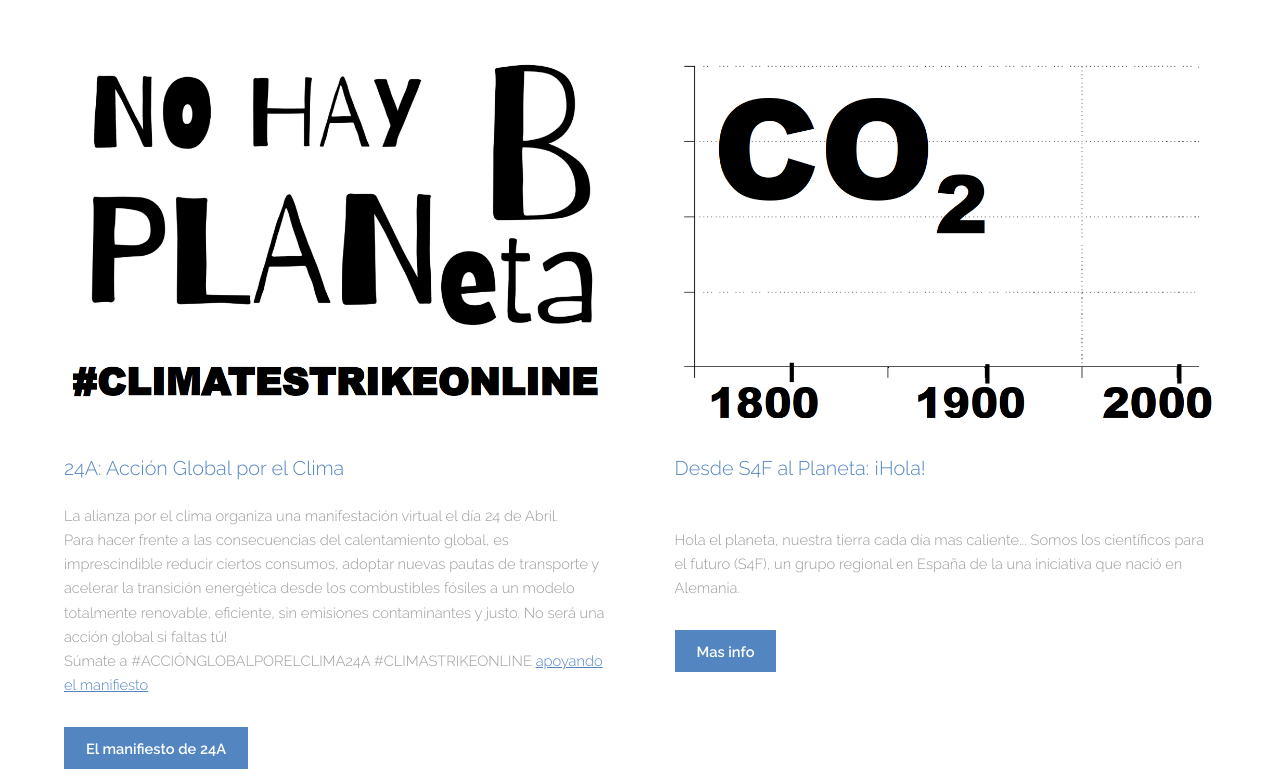
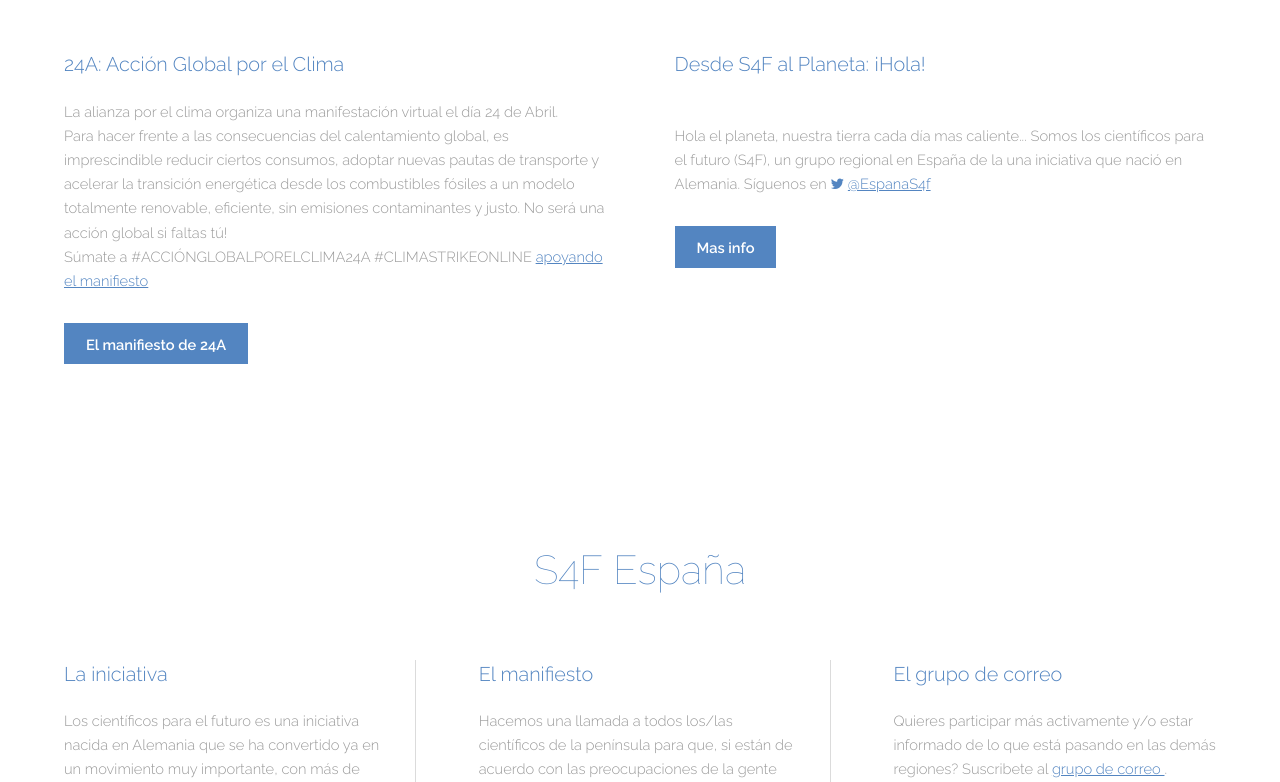
Before and after one commit to rdbox00/rdbox00.github.io, a plain HTML site: page index.html in a window 1280 px wide. Shown: the part 579-1361 px from the top of the page. Drawn offline with Linux system fonts and the light colour scheme.

Commit message:
removed banners

```diff
--- a/index.html
+++ b/index.html
@@ -48,13 +48,15 @@
 				<div class="inner">
 					<header class="align-center">
 					    <h2>Noticias</h2>
-					<!-- 	<p> Noticias </p> -->
+					 <!--	<p> - </p> -->
 					</header>
 					<div class="flex flex-2">
 						<article>
+		<!--
 							<div class="image fit">
 								<img src="images/24A.png" alt="Pic 01" />
 							</div>
+		-->
 							<header>
 								<h3>24A: Acción Global por el Clima</h3>
 							</header>
@@ -73,16 +75,19 @@
 							</footer>
 						</article>
 						<article>
+		<!--
 							<div class="image fit">
 								<img src="images/CO2.png" alt="Pic 02" />
 							</div>
+		-->
 							<header>
 								<h3>Desde S4F al Planeta: ¡Hola!</h3>
 							</header>
                             <br/>
 							<p> Hola el planeta, nuestra tierra cada día mas caliente...
 							Somos los científicos para el futuro (S4F), un grupo regional en
-							España de la una iniciativa que nació en Alemania.
+							España de la una iniciativa que nació en Alemania. Síguenos en
+							<a href="https://twitter.com/espanas4f" class="icon fa-twitter"><span class="label">Twitter</span></a> <a href="https://twitter.com/espanas4f"> @EspanaS4f </a>
 							</p>
 							<footer>
 								<a href="#one" class="button special"> Mas info </a>
@@ -91,7 +96,6 @@
 					</div>
 				</div>
 			</section>
-
 
 		<!-- One -->
 			<section id="one" class="wrapper">
@@ -270,15 +274,15 @@
                                 <a href="https://www.scientists4future.org/">Scientists for Future (CC BY-SA 4.0)</a>.
                                 Diseño web: <a href="https://templated.co">TEMPLATED</a>. Imagenes: <a href="https://commons.wikimedia.org/">Wikimedia</a> and <a href="https://unsplash.com">Unsplash</a>.
 						</div>
+						<ul class="icons">
+							<li><a href="https://twitter.com/espanas4f" class="icon fa-twitter"><span class="label">Twitter</span></a></li>
                         <!--
-						<ul class="icons">
 							<li><a href="#" class="icon fa-facebook"><span class="label">Facebook</span></a></li>
-							<li><a href="#" class="icon fa-twitter"><span class="label">Twitter</span></a></li>
 							<li><a href="#" class="icon fa-linkedin"><span class="label">linkedIn</span></a></li>
 							<li><a href="#" class="icon fa-pinterest-p"><span class="label">Pinterest</span></a></li>
 							<li><a href="#" class="icon fa-vimeo"><span class="label">Vimeo</span></a></li>
+                        -->
 						</ul>
-                        -->
 					</div>
 				</div>
 			</footer>
```
